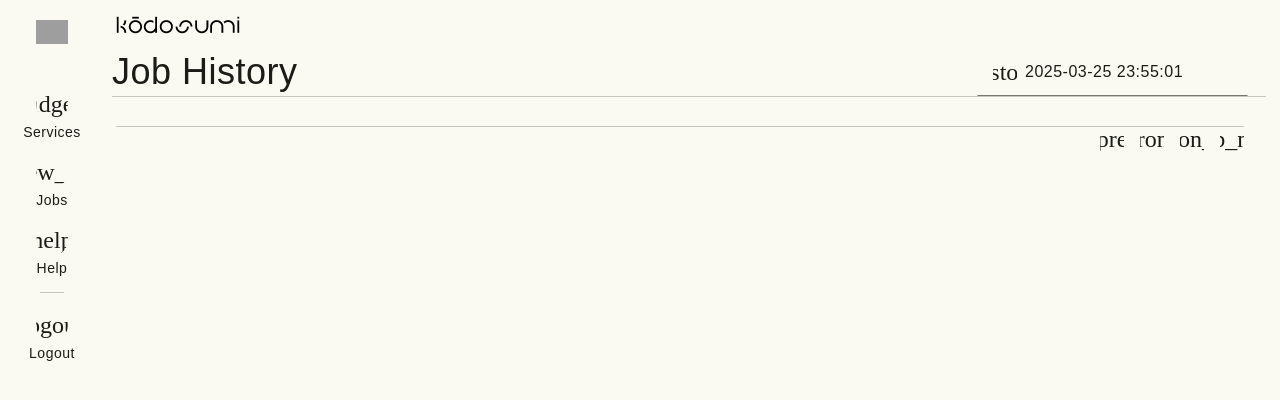
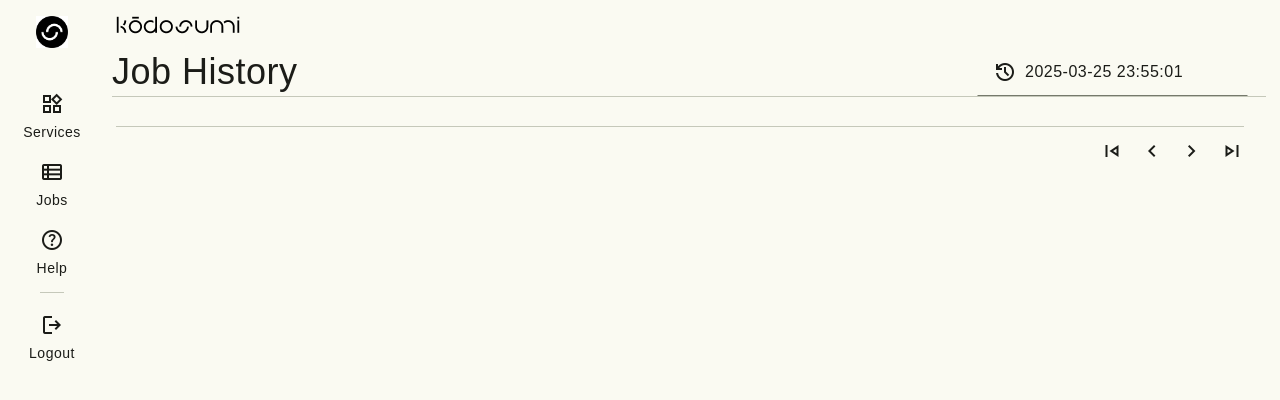
Before and after one commit to masumi-network/kodosumi, a Python web app: template kodosumi/service/admin/templates/exec.html in a window 1280 px wide. Shown: the top 400 px of the page. Run offline with Jinja, Linux system fonts and the light colour scheme; the template is opened without the code that fills it, so the values that code supplies are empty; some libraries are stand-ins or nearby versions; some web fonts are replaced; grey boxes are pictures that could not be loaded.

Commit message:
minor fixes

```diff
--- a/kodosumi/service/admin/templates/exec.html
+++ b/kodosumi/service/admin/templates/exec.html
@@ -19,12 +19,10 @@ Job History
 {% endblock %}
 
 {% block main %}
-
 <page class="left">
-
     <ul class="list border small" id="item-list">
     </ul>
-    <div class="divider" style="margin-top: 12px;"></div>
+    <div class="divider" style="margin-top: 12px; margin-bottom: 12px;"></div>
     <div class="row right-align">
         <div><a href="#" id="first-page"><i>skip_previous</i></a></div>
         <div><a href="#" id="prev-page"><i>chevron_left</i></a></div>
--- a/kodosumi/service/admin/templates/flow.html
+++ b/kodosumi/service/admin/templates/flow.html
@@ -88,9 +88,8 @@ Agentic Services
         observer.observe(endOfList);
     }
     async function loadFlows() {
-        console.log("get page", page, lp, q)
         if (lp != null && page > lp) {
-            console.log("no more items to load");
+            console.log("No more items to load");
             return;
         }
         try {
@@ -105,7 +104,6 @@ Agentic Services
                 data.items.forEach(flow => {
                     const flowElement = document.createElement('div');
                     flowElement.classList.add('s12', 'l4');
-                    console.log("enter ", flow.uid);
                     flowElement.innerHTML = `
                     <a href="${flow.url}" style="display: block;">
                         <article class="border scroller" onmouseover="this.classList.add('secondary')"
--- a/kodosumi/service/admin/templates/login.html
+++ b/kodosumi/service/admin/templates/login.html
@@ -7,7 +7,7 @@
     <meta name="google" content="notranslate">
     <title>kodosumi</title>
     <link rel="icon" href="/static/favicon.ico" type="image/x-icon">
-    <link href="/static/beer.css" rel="stylesheet">
+    <link href="/static/beer.min.css" rel="stylesheet">
     <link href="/static/kodosumi.css" rel="stylesheet">
     <script type="module" src="/static/beer.min.js"></script>
     <script type="module" src="/static/material-dynamic-colors.min.js"></script>
```
Also changed, not shown: kodosumi/service/admin/static/logo.png (added), kodosumi/service/admin/static/material-symbols-outlined.woff2 (added).
